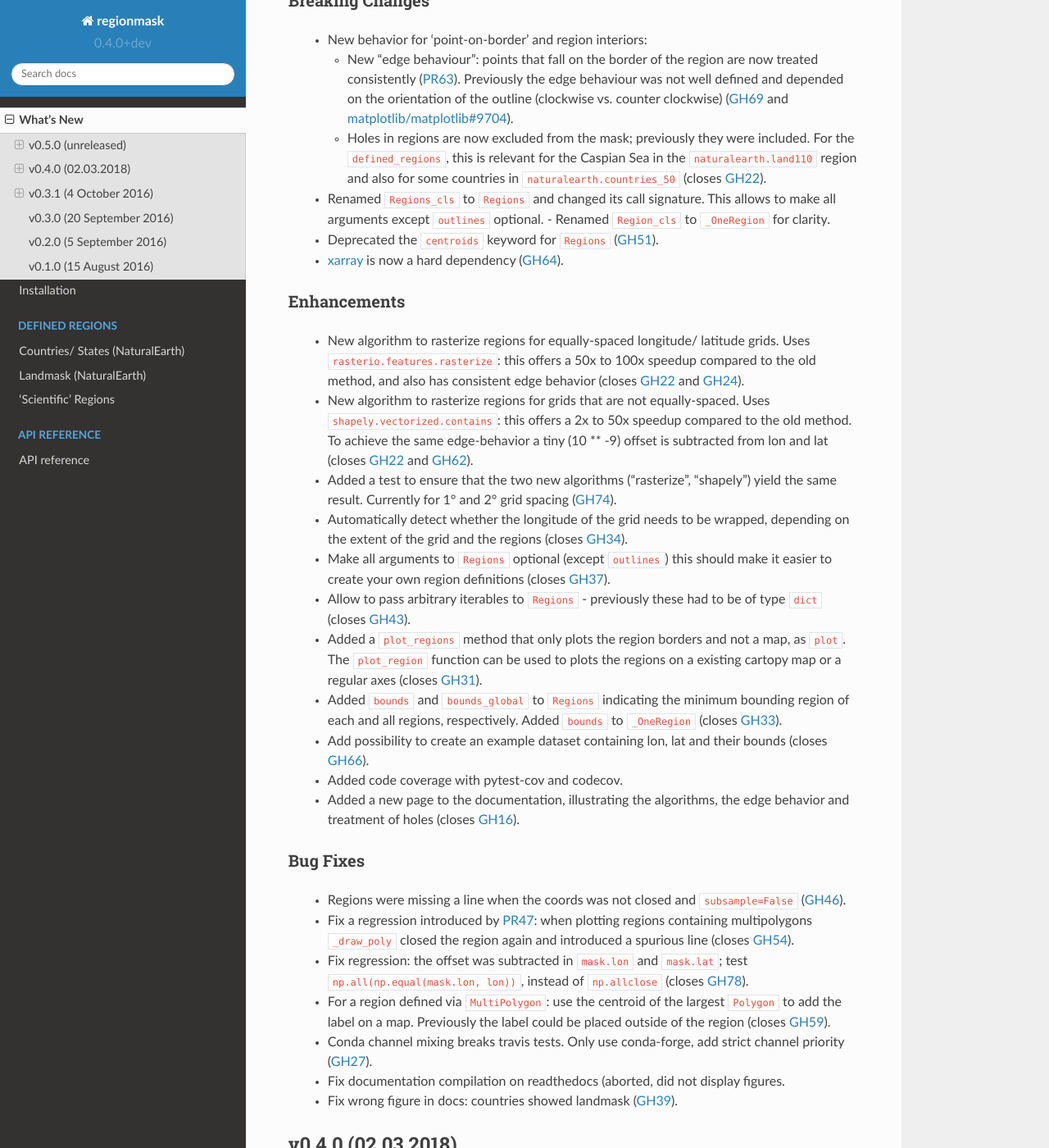
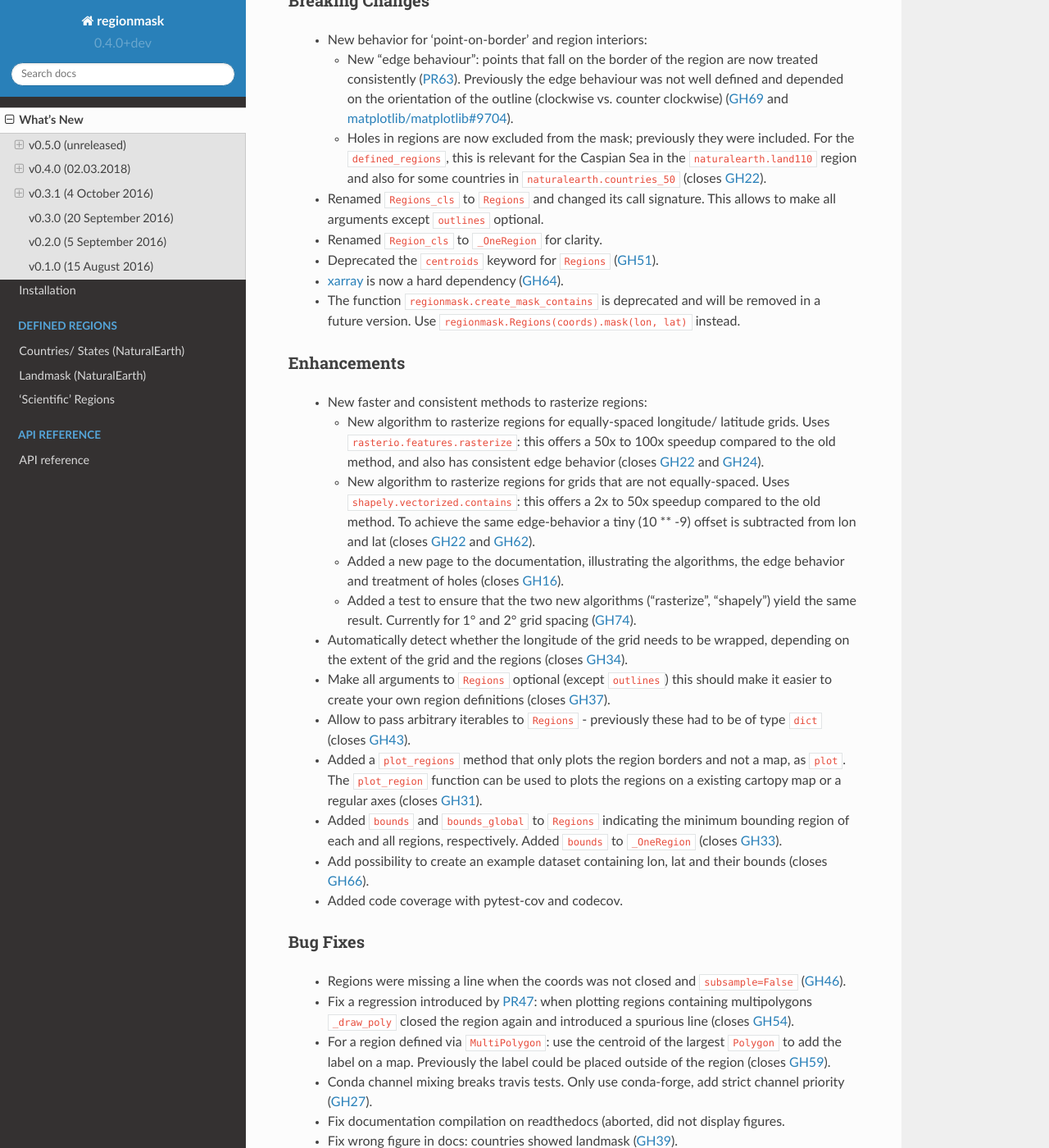
Before and after one commit to regionmask/regionmask, a Sphinx documentation site: the page built from docs/whats_new.rst, in a window 1280 px wide and 1400 px high, scrolled down 353 px. Shown: the whole window at 82% size. Built offline with Sphinx 7.4.7 and the Read the Docs theme 2.0.0, drawn with Linux system fonts in a browser that asks for light colours; pages that are not in the unit, such as notebooks, are missing from menus.

Commit message:
Revert "whats_new"
This reverts commit 1a33ee01bc2c7b4abdaba919c48dc35609a23b67.

```diff
--- a/docs/whats_new.rst
+++ b/docs/whats_new.rst
@@ -15,6 +15,7 @@ v0.5.0 (unreleased)
 
 Breaking Changes
 ~~~~~~~~~~~~~~~~
+
  - :doc:`New behavior<notebooks/new_behavior>` for 'point-on-border' and region interiors:
 
    - New "edge behaviour": points that fall on the border of the region are now
@@ -29,23 +30,31 @@ Breaking Changes
 
  - Renamed :code:`Regions_cls` to :code:`Regions` and changed its call
    signature. This allows to make all arguments except :code:`outlines` optional.
-   - Renamed :code:`Region_cls` to :code:`_OneRegion` for clarity.
+ - Renamed :code:`Region_cls` to :code:`_OneRegion` for clarity.
  - Deprecated the :code:`centroids` keyword for :code:`Regions` (:issue:`51`).
  - `xarray <http://xarray.pydata.org>`_ is now a hard dependency (:issue:`64`).
+ - The function ``regionmask.create_mask_contains`` is deprecated and will be
+   removed in a future version. Use ``regionmask.Regions(coords).mask(lon, lat)``
+   instead.
 
 Enhancements
 ~~~~~~~~~~~~
 
- - New algorithm to rasterize regions for equally-spaced longitude/ latitude grids.
-   Uses ``rasterio.features.rasterize``: this offers a 50x to 100x speedup compared
-   to the old method, and also has consistent edge behavior (closes :issue:`22` and
-   :issue:`24`).
- - New algorithm to rasterize regions for grids that are not equally-spaced.
-   Uses ``shapely.vectorized.contains``: this offers a 2x to 50x speedup compared
-   to the old method. To achieve the same edge-behavior a tiny (10 ** -9) offset
-   is subtracted from lon and lat (closes :issue:`22` and :issue:`62`).
- - Added a test to ensure that the two new algorithms ("rasterize", "shapely")
-   yield the same result. Currently for 1° and 2° grid spacing (:issue:`74`).
+ - New faster and consistent methods to rasterize regions:
+
+   - New algorithm to rasterize regions for equally-spaced longitude/ latitude grids.
+     Uses ``rasterio.features.rasterize``: this offers a 50x to 100x speedup compared
+     to the old method, and also has consistent edge behavior (closes :issue:`22` and
+     :issue:`24`).
+   - New algorithm to rasterize regions for grids that are not equally-spaced.
+     Uses ``shapely.vectorized.contains``: this offers a 2x to 50x speedup compared
+     to the old method. To achieve the same edge-behavior a tiny (10 ** -9) offset
+     is subtracted from lon and lat (closes :issue:`22` and :issue:`62`).
+   - Added a new page to the documentation, illustrating the algorithms, the edge
+     behavior and treatment of holes (closes :issue:`16`).
+   - Added a test to ensure that the two new algorithms ("rasterize", "shapely")
+     yield the same result. Currently for 1° and 2° grid spacing (:issue:`74`).
+
  - Automatically detect whether the longitude of the grid needs to be wrapped,
    depending on the extent of the grid and the regions (closes :issue:`34`).
  - Make all arguments to :code:`Regions` optional (except :code:`outlines`)
@@ -61,8 +70,6 @@ Enhancements
  - Add possibility to create an example dataset containing lon, lat and their
    bounds (closes :issue:`66`).
  - Added code coverage with pytest-cov and codecov.
- - Added a new page to the documentation, illustrating the algorithms, the edge
-   behavior and treatment of holes (closes :issue:`16`).
 
 Bug Fixes
 ~~~~~~~~~
@@ -72,9 +79,6 @@ Bug Fixes
  - Fix a regression introduced by :pull:`47`: when plotting regions containing
    multipolygons :code:`_draw_poly` closed the region again and introduced a spurious
    line (closes :issue:`54`).
- - Fix regression: the offset was subtracted in ``mask.lon`` and ``mask.lat``;
-   test ``np.all(np.equal(mask.lon, lon))``, instead of ``np.allclose`` (closes
-   :issue:`78`).
  - For a region defined via :code:`MultiPolygon`: use the centroid of the largest
    :code:`Polygon` to add the label on a map. Previously the label could be placed
    outside of the region (closes :issue:`59`).
```
